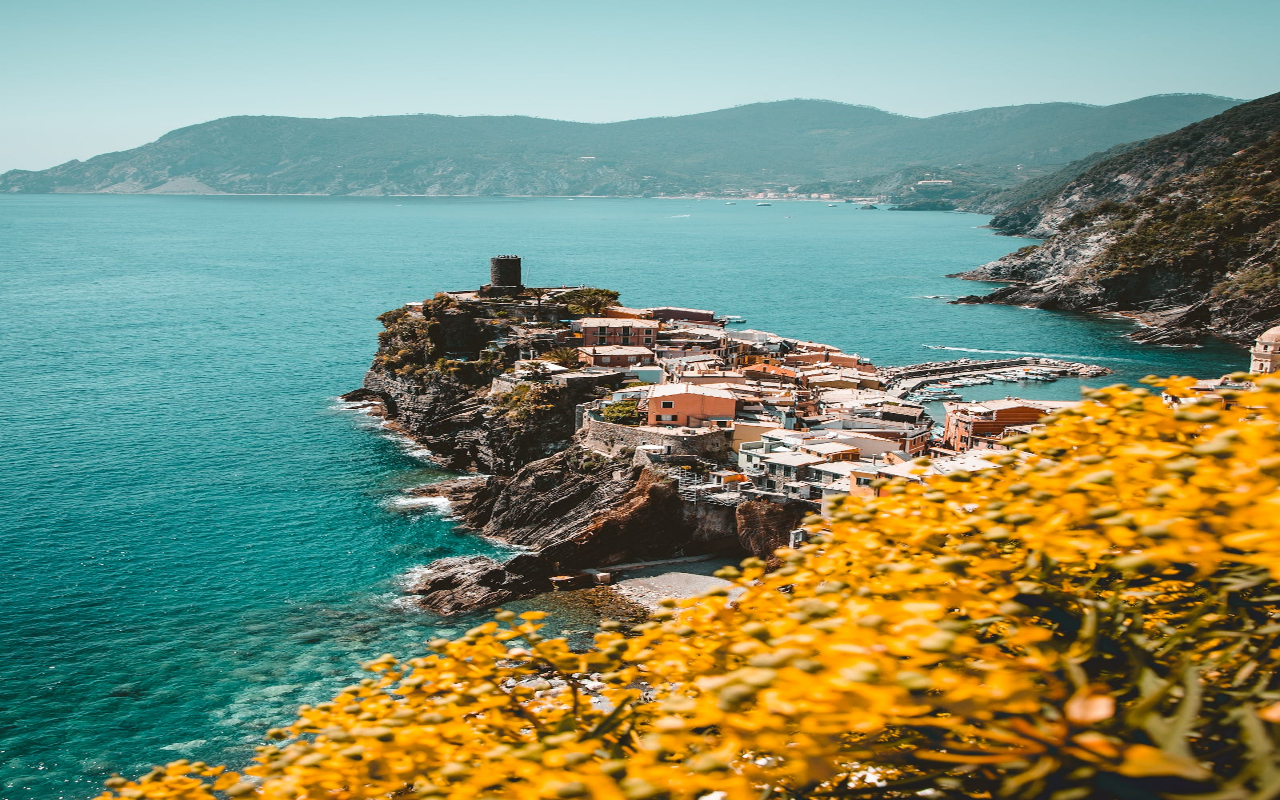
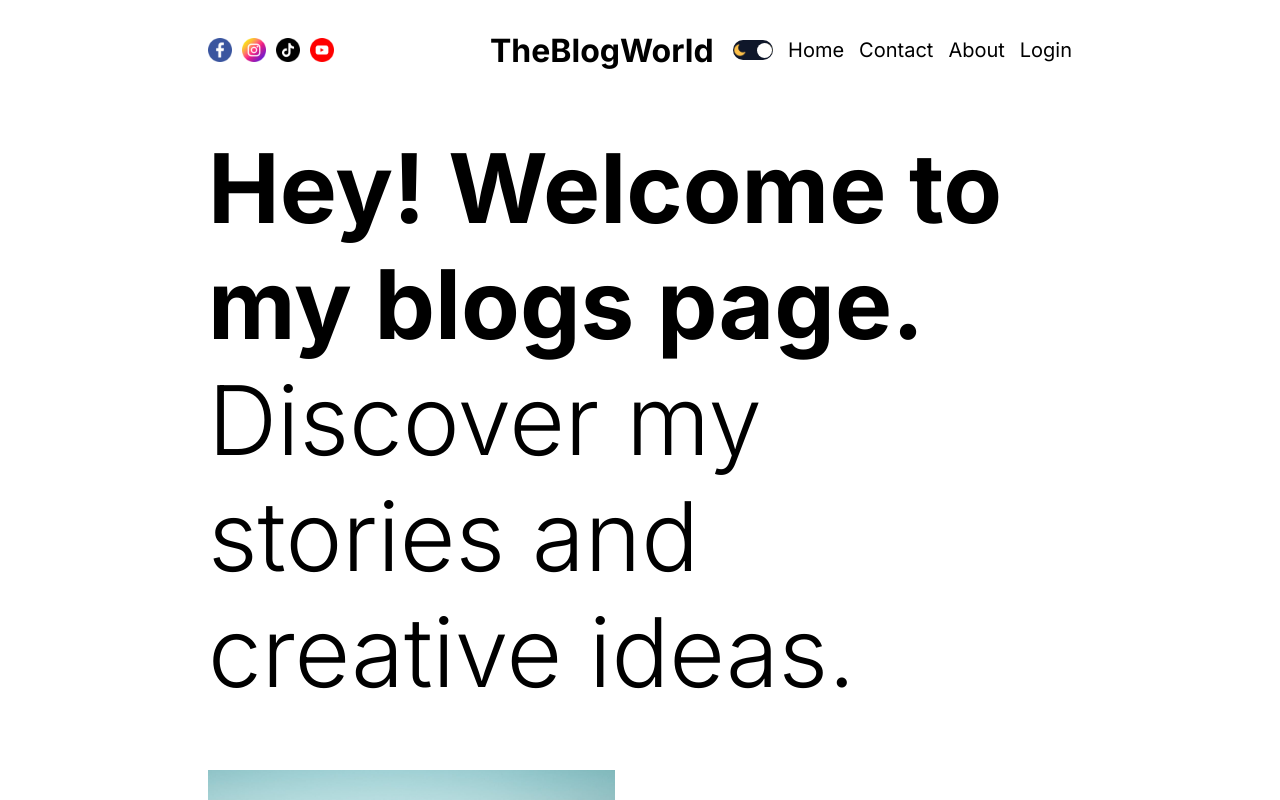
Before and after one commit to Saitejas21/blog-nextjs, a Next.js app: page / in a window 1280 px wide. Shown: the top 800 px of the page. Built offline with nearby package versions, Linux system fonts and the light colour scheme.

Commit message:
featured component ui done

```diff
--- a/src/components/featured/Featured.jsx
+++ b/src/components/featured/Featured.jsx
@@ -10,7 +10,7 @@ return (
       </h1>
       <div className={styles.post}>
         <div className={styles.imgContainer}>
-          <Image src="/p1.jpeg" alt="" fill/>
+          <Image src="/p1.jpeg" alt="" fill className={styles.image}/>
         </div>
         <div className={styles.textContainer}>
           <h1 className={styles.postTitle}>Lorem, ipsum dolor sit amet consectetur adipisicing elit. Impedit, veniam!</h1>
--- a/src/components/featured/featured.module.css
+++ b/src/components/featured/featured.module.css
@@ -1,2 +1,51 @@
 .container{
+    margin-top: 30px;
 }
+
+.title{
+    font-size: 96px;
+    font-weight: 300;
+}
+
+.post{
+    margin-top: 60px;
+    display: flex;
+    align-items: center;
+    gap: 50px;
+
+}
+
+.imgContainer{
+    flex: 1;
+    height: 500px;
+    position: relative;
+}
+
+.textContainer{
+    flex: 1;
+    display: flex;
+    flex-direction: column;
+    gap: 20px;
+}
+
+.image{
+    object-fit: cover;
+}
+
+.postTitle{
+    font-size: 40px;
+
+}
+
+.postDesc{
+    font-size: 20px;
+    font-weight: 300;
+    color:var(--softTextColor)
+}
+
+.button{
+    padding: 16px 20px;
+    border: none;
+    border-radius: 5px;
+    width: max-content;
+}
```
